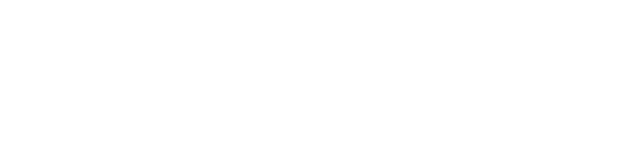
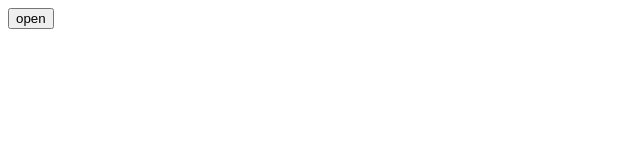
Before and after one commit to R-G-HiteshReddy/project, a plain HTML site: page index.html in a window 1280 px wide. Shown: the whole page, without its empty margins (0-640 px from the left). Drawn offline with Linux system fonts and the light colour scheme.

Commit message:
Update index.html

```diff
--- a/index.html
+++ b/index.html
@@ -6,6 +6,6 @@
     <title>Document</title>
 </head>
 <body>
-  <a href="
+  <button href='IPL-statistics-main/src/public/index.html'> open </button>
 </body>
 </html>
```
